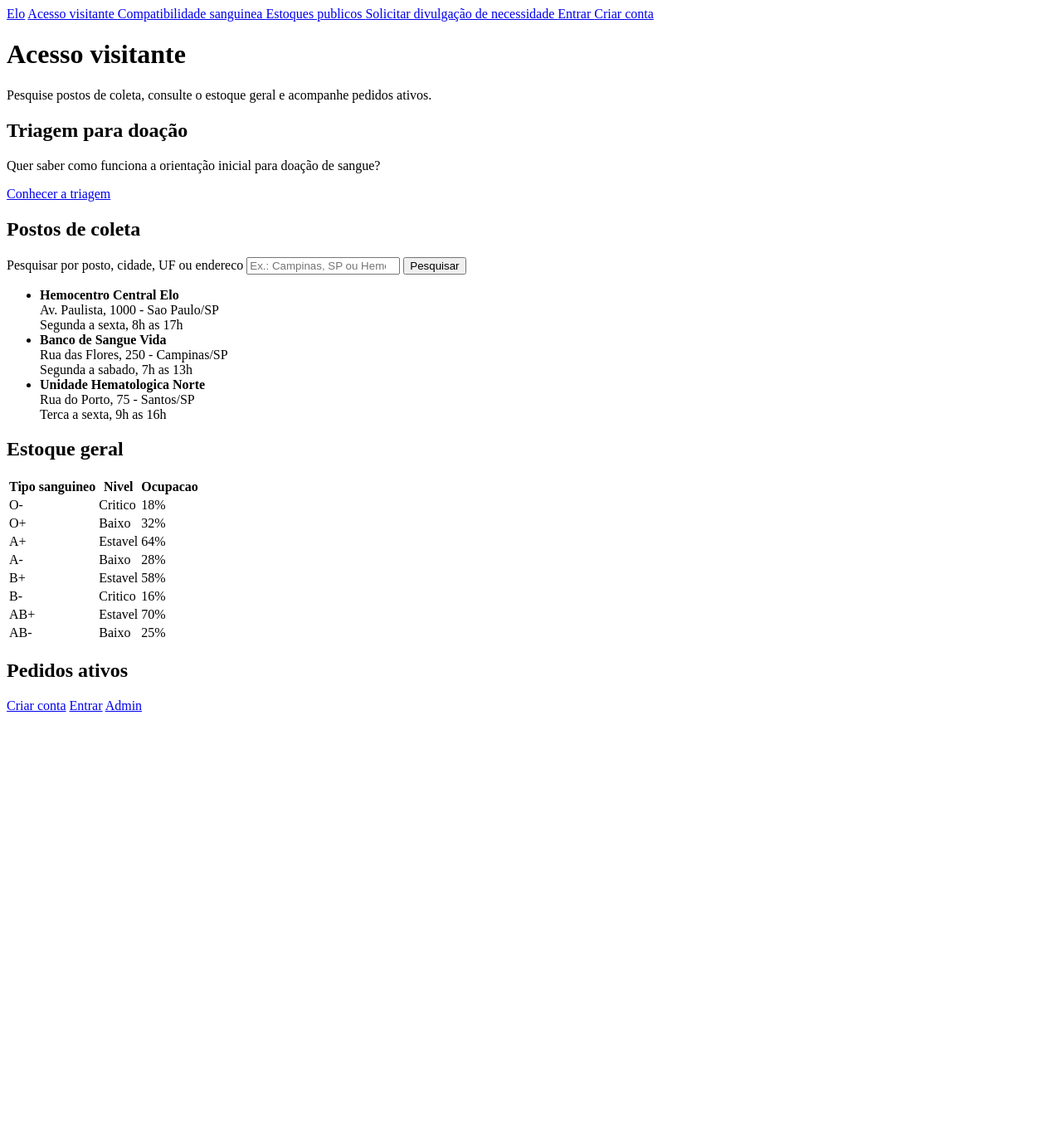
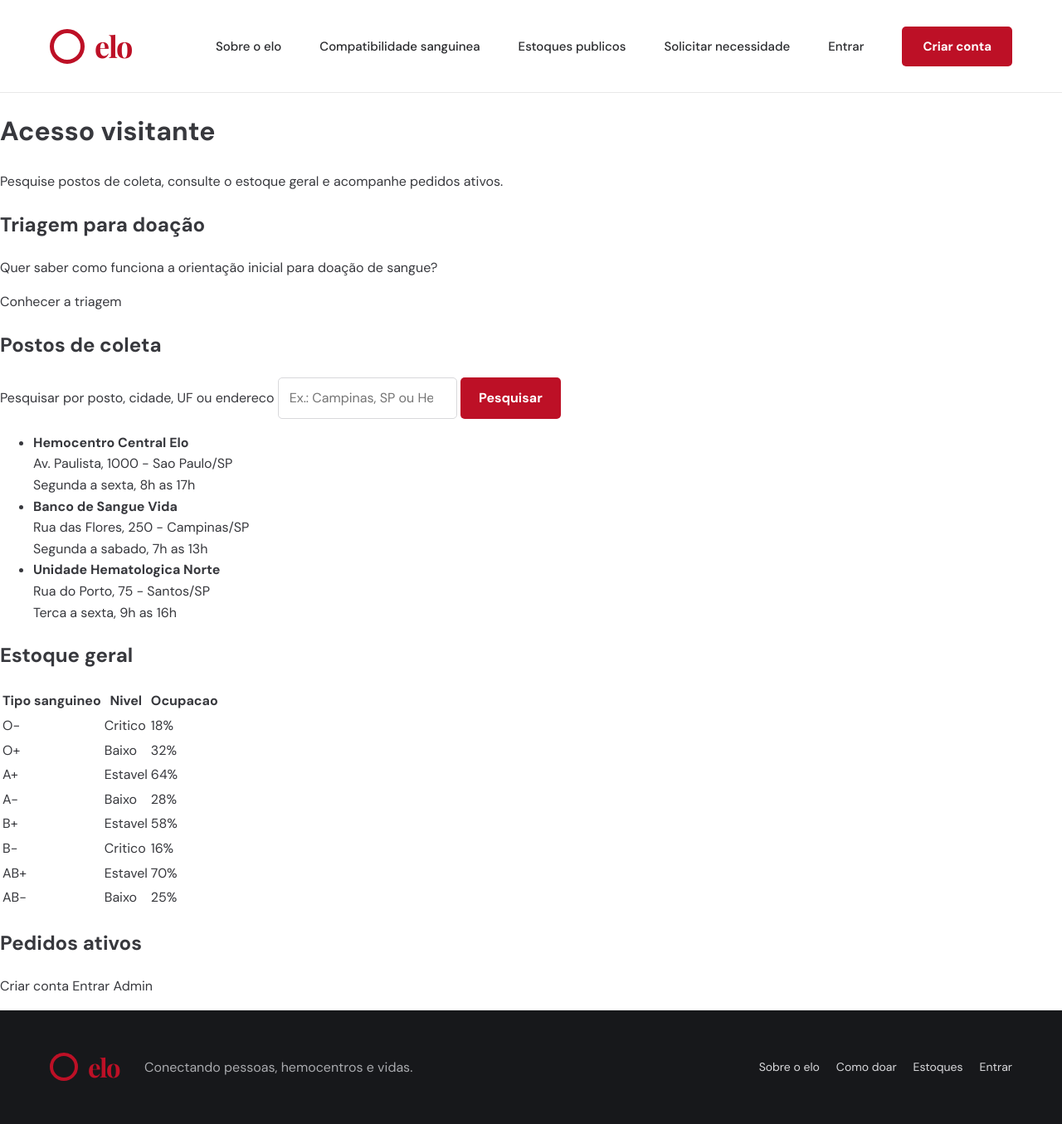
Before and after one commit to alinefxz/Elo, a Django app: page / in a window 1280 px wide. Shown: the whole page at 83% size. Before the commit the page ends 858 px from the top, so only its background shows below. Run offline with Django 5.2, Linux system fonts and the light colour scheme; data that the repository does not hold is empty; some web fonts are replaced.

Commit message:
conexão do frotend

```diff
--- a/config/settings.py
+++ b/config/settings.py
@@ -188,6 +188,11 @@ CONVOCACAO_VERSAO_CONSENTIMENTO = "1.0"
 # Prefixo de URL reservado para futuros arquivos CSS, JS e imagens.
 STATIC_URL = "static/"
 
+# Arquivos visuais preparados no pacote de front-end do projeto.
+STATICFILES_DIRS = [
+    BASE_DIR / "elo_front" / "static",
+]
+
 # Enquanto nao existe servidor de e-mail, qualquer mensagem enviada pelo Django
 # aparece no terminal. Isso evita disparos reais durante o desenvolvimento.
 EMAIL_BACKEND = "django.core.mail.backends.console.EmailBackend"
--- a/templates/base.html
+++ b/templates/base.html
@@ -1,3 +1,4 @@
+{% load static %}
 {% comment %}
 RESUMO DO ARQUIVO
 =================
@@ -17,116 +18,112 @@ A navegacao tambem respeita a particularizacao por perfil:
 <head>
     <meta charset="utf-8">
 
-    <!-- Faz o HTML respeitar a largura do dispositivo. -->
     <meta name="viewport" content="width=device-width, initial-scale=1">
+    <meta name="description" content="Elo - sistema de doacao de sangue.">
 
-    <!-- Paginas filhas podem substituir o titulo dentro deste bloco. -->
     <title>{% block title %}Elo{% endblock %}</title>
+    <link rel="stylesheet" href="{% static 'css/elo.css' %}">
 </head>
 <body>
-    <nav>
-        <!-- user vem do context processor de autenticacao em settings.py. -->
-        {% if user.is_authenticated %}
-
-            <!-- Usuario logado volta para o painel, nao para a pagina publica. -->
-            <a href="{% url 'accounts:dashboard' %}">Elo</a>
-
-            <a href="{% url 'accounts:dashboard' %}">Painel</a>
-
-            <a href="{% url 'accounts:inicio' %}">Início</a>
-
-            <a href="{% url 'accounts:compatibilidade_sanguinea' %}">
-                Compatibilidade sanguinea
+    <header class="site-header">
+        <div class="header-inner">
+            <a class="brand" href="{% url 'accounts:inicio' %}" aria-label="Elo - pagina inicial">
+                <span class="brand-mark" aria-hidden="true"></span>
+                <span class="brand-name">elo</span>
             </a>
 
-            <a href="{% url 'accounts:estoque_publico' %}">
-                Estoques publicos
-            </a>
+            <button class="menu-toggle" type="button" aria-label="Abrir menu" aria-expanded="false">
+                <span></span>
+                <span></span>
+                <span></span>
+            </button>
+
+            <nav class="main-nav" aria-label="Navegacao principal">
+                {% if user.is_authenticated %}
+                    <a href="{% url 'accounts:dashboard' %}">Painel</a>
+                    <a href="{% url 'accounts:inicio' %}">Início</a>
+                    <a href="{% url 'accounts:compatibilidade_sanguinea' %}">Compatibilidade sanguinea</a>
+                    <a href="{% url 'accounts:estoque_publico' %}">Estoques publicos</a>
 
                     {% if user.perfil == "RECEPTOR" %}
-                <a href="{% url 'accounts:pedido_publicar' %}">
-                    Solicitar divulgação de necessidade
-                </a>
+                        <a href="{% url 'accounts:pedido_publicar' %}">Solicitar necessidade</a>
                     {% endif %}
 
                     {% if user.perfil == "HEMOCENTRO" and user.status_validacao == "APROVADO" %}
-                <a href="{% url 'accounts:painel_pedidos_hemocentro' %}">
-                    Analisar solicitações
-                </a>
+                        <a href="{% url 'accounts:painel_pedidos_hemocentro' %}">Analisar solicitações</a>
+                        <a href="{% url 'accounts:estoque_hemocentro' %}">Meu estoque</a>
                     {% endif %}
 
-            <!-- Somente Hemocentro aprovado gerencia estoque proprio. -->
-            {% if user.perfil == "HEMOCENTRO" and user.status_validacao == "APROVADO" %}
-                <a href="{% url 'accounts:estoque_hemocentro' %}">
-                    Meu estoque
-                </a>
-            {% endif %}
-
-            <!-- Administrador valida Hemocentros e pode acessar o admin Django. -->
                     {% if user.is_staff or user.is_superuser or user.perfil == "ADMINISTRADOR" %}
-                <a href="{% url 'accounts:painel_aprovacao_hemocentros' %}">
-                    Validar Hemocentros
-                </a>
-
-                <a href="{% url 'accounts:painel_validacao_pedidos' %}">
-                    Moderar pedidos
-                </a>
-
-                <a href="/admin/">
-                    Admin
-                </a>
+                        <a href="{% url 'accounts:painel_aprovacao_hemocentros' %}">Validar Hemocentros</a>
+                        <a href="{% url 'accounts:painel_validacao_pedidos' %}">Moderar pedidos</a>
+                        <a href="/admin/">Admin</a>
                     {% endif %}
 
                     <span>{{ user.get_short_name }}</span>
 
-            <!-- Logout usa POST para impedir encerramento acidental por links.
-                 csrf_token prova que o formulario veio do proprio sistema. -->
                     <form method="post" action="{% url 'accounts:logout' %}">
                         {% csrf_token %}
                         <button type="submit">Sair</button>
                     </form>
+                {% else %}
+                    <a href="{% url 'accounts:inicio' %}#sobre">Sobre o elo</a>
+                    <a href="{% url 'accounts:compatibilidade_sanguinea' %}">Compatibilidade sanguinea</a>
+                    <a href="{% url 'accounts:estoque_publico' %}">Estoques publicos</a>
+                    <a href="{% url 'accounts:pedido_publicar' %}">Solicitar necessidade</a>
+                    <a href="{% url 'accounts:login' %}">Entrar</a>
+                    <a class="nav-cta" href="{% url 'accounts:cadastro' %}">Criar conta</a>
+                {% endif %}
+            </nav>
+        </div>
+    </header>
 
-        {% else %}
+    <main>
+        {% if messages %}
+            <div class="messages-wrap">
+                {% for message in messages %}
+                    <div class="message message-{{ message.tags|default:'info' }}">
+                        {{ message }}
+                    </div>
+                {% endfor %}
+            </div>
+        {% endif %}
 
-            <!-- Visitante fica na pagina publica. -->
-            <a href="{% url 'accounts:inicio' %}">Elo</a>
+        {% block content %}{% endblock %}
+    </main>
 
-            <a href="{% url 'accounts:inicio' %}">
-                Acesso visitante
+    <footer class="site-footer">
+        <div class="footer-inner">
+            <a class="brand brand-footer" href="{% url 'accounts:inicio' %}">
+                <span class="brand-mark" aria-hidden="true"></span>
+                <span class="brand-name">elo</span>
             </a>
 
-            <a href="{% url 'accounts:compatibilidade_sanguinea' %}">
-                Compatibilidade sanguinea
-            </a>
+            <p>Conectando pessoas, hemocentros e vidas.</p>
 
-            <a href="{% url 'accounts:estoque_publico' %}">
-                Estoques publicos
-            </a>
+            <div class="footer-links">
+                <a href="{% url 'accounts:inicio' %}#sobre">Sobre o elo</a>
+                <a href="{% url 'accounts:triagem_apresentacao' %}">Como doar</a>
+                <a href="{% url 'accounts:estoque_publico' %}">Estoques</a>
+                {% if user.is_authenticated %}
+                    <a href="{% url 'accounts:dashboard' %}">Meu painel</a>
+                {% else %}
+                    <a href="{% url 'accounts:login' %}">Entrar</a>
+                {% endif %}
+            </div>
+        </div>
+    </footer>
 
-            <a href="{% url 'accounts:pedido_publicar' %}">
-                Solicitar divulgação de necessidade
-            </a>
+    <script>
+        const menuToggle = document.querySelector(".menu-toggle");
+        const mainNav = document.querySelector(".main-nav");
 
-            <a href="{% url 'accounts:login' %}">
-                Entrar
-            </a>
-
-            <a href="{% url 'accounts:cadastro' %}">
-                Criar conta
-            </a>
-
-        {% endif %}
-    </nav>
-
-    <main>
-        <!-- messages recebe avisos criados com django.contrib.messages.
-             Cada mensagem e exibida uma vez e removida da sessao. -->
-        {% for message in messages %}
-            <p>{{ message }}</p>
-        {% endfor %}
-
-        <!-- Cada pagina filha coloca aqui seu conteudo principal. -->
-        {% block content %}{% endblock %}
-    </main>
+        if (menuToggle && mainNav) {
+            menuToggle.addEventListener("click", () => {
+                const opened = mainNav.classList.toggle("is-open");
+                menuToggle.setAttribute("aria-expanded", opened ? "true" : "false");
+            });
+        }
+    </script>
 </body>
 </html>
```
Also changed, not shown: elo_front/templates/accounts/inicio.html (+17 -17 lines). Lines whose indentation alone changed are shown as unchanged.
